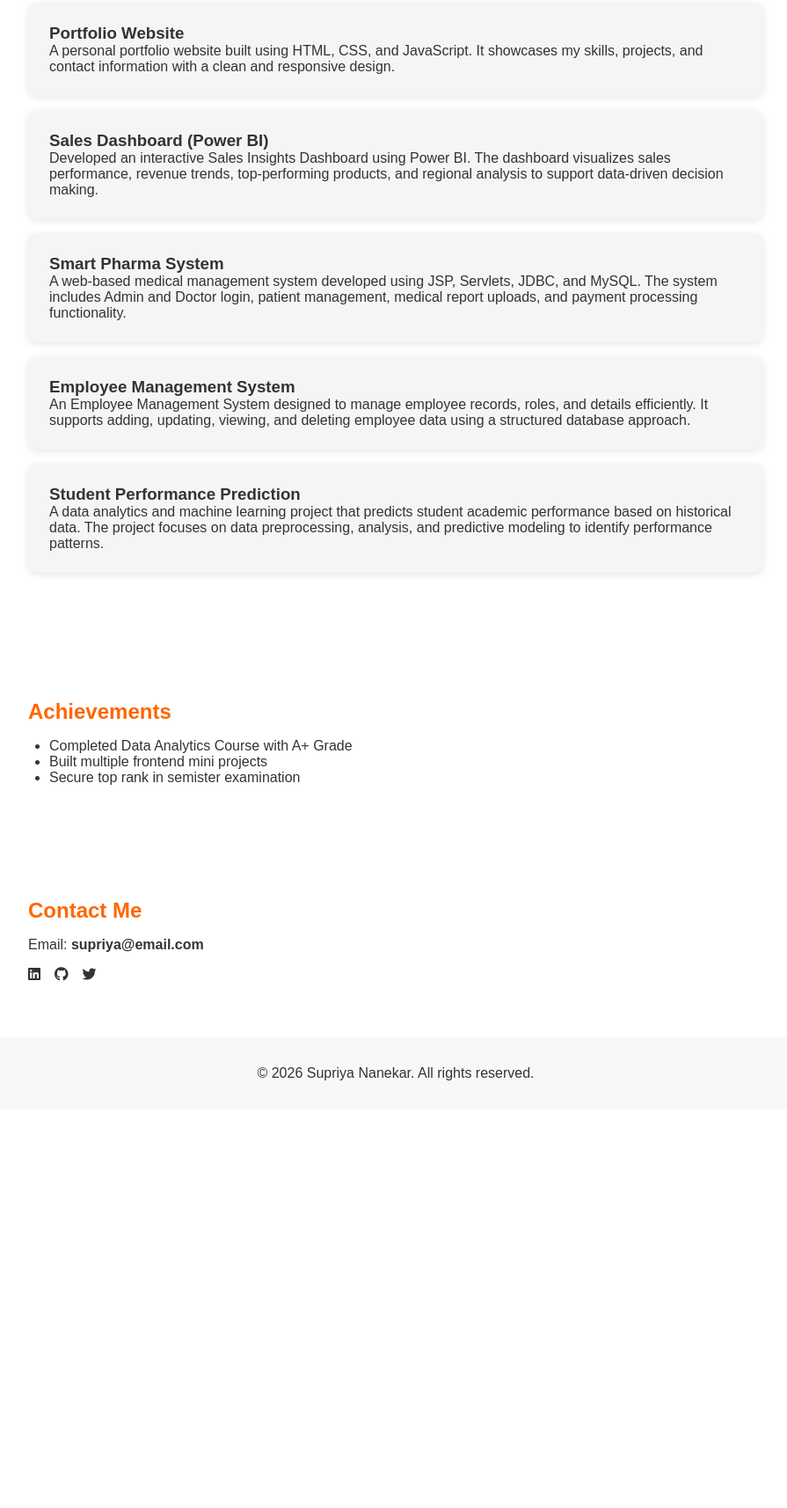
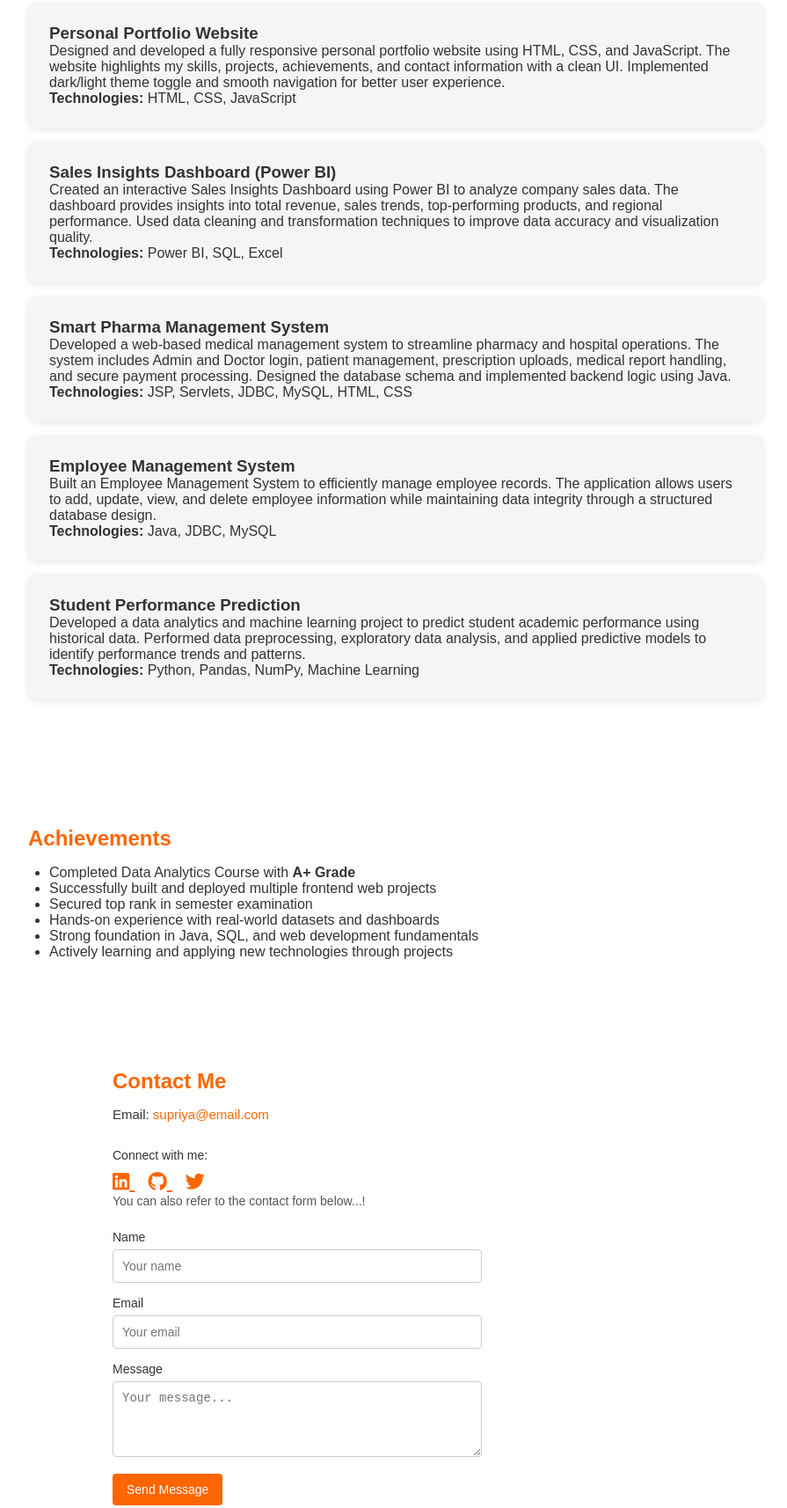
Before and after one commit to Nanekar123/frontend-portfolio, a plain HTML site: page index.html in a window 1280 px wide. Shown: the part 559-2273 px from the top of the page at 88% size, without its empty margins (190-1085 px from the left). Before the commit the page ends 1820 px from the top, so only its background shows below. Drawn offline with Linux system fonts and the light colour scheme.

Commit message:
Updated contact form and social links with orange theme

```diff
--- a/index.html
+++ b/index.html
@@ -39,9 +39,11 @@
                 Frontend Developer | Learner | Problem Solver
             </p>
             <p>
-                I am a passionate learner exploring web development.
-                I enjoy creating simple and user-friendly websites using
-                HTML, CSS, and JavaScript.
+                I am a passionate learner and aspiring web developer currently pursuing my Master of Computer Applications (MCA)
+                at Pimpri Chinchwad University. I enjoy building clean, simple, and user-friendly websites using HTML, CSS, and JavaScript.
+                Along with web development, I am skilled in Java, SQL, and Data Analysis, and I continuously work on improving my technical
+                and problem-solving abilities. I am highly motivated to learn new technologies and aim to grow as a versatile IT professional
+                 by creating meaningful, real-world solutions.
             </p>
         </div>
     </div>
@@ -53,74 +55,116 @@
     <h2>Projects</h2>
 
     <div class="project-card">
-        <h3>Portfolio Website</h3>
+        <h3>Personal Portfolio Website</h3>
         <p>
-            A personal portfolio website built using HTML, CSS, and JavaScript.
-            It showcases my skills, projects, and contact information with a
-            clean and responsive design.
+            Designed and developed a fully responsive personal portfolio website
+            using HTML, CSS, and JavaScript. The website highlights my skills,
+            projects, achievements, and contact information with a clean UI.
+            Implemented dark/light theme toggle and smooth navigation for
+            better user experience.
         </p>
+        <p><strong>Technologies:</strong> HTML, CSS, JavaScript</p>
     </div>
 
     <div class="project-card">
-        <h3>Sales Dashboard (Power BI)</h3>
+        <h3>Sales Insights Dashboard (Power BI)</h3>
         <p>
-            Developed an interactive Sales Insights Dashboard using Power BI.
-            The dashboard visualizes sales performance, revenue trends,
-            top-performing products, and regional analysis to support
-            data-driven decision making.
+            Created an interactive Sales Insights Dashboard using Power BI to
+            analyze company sales data. The dashboard provides insights into
+            total revenue, sales trends, top-performing products, and regional
+            performance. Used data cleaning and transformation techniques to
+            improve data accuracy and visualization quality.
         </p>
+        <p><strong>Technologies:</strong> Power BI, SQL, Excel</p>
     </div>
 
     <div class="project-card">
-        <h3>Smart Pharma System</h3>
+        <h3>Smart Pharma Management System</h3>
         <p>
-            A web-based medical management system developed using JSP, Servlets,
-            JDBC, and MySQL. The system includes Admin and Doctor login,
-            patient management, medical report uploads, and payment processing
-            functionality.
+            Developed a web-based medical management system to streamline
+            pharmacy and hospital operations. The system includes Admin and
+            Doctor login, patient management, prescription uploads, medical
+            report handling, and secure payment processing. Designed the
+            database schema and implemented backend logic using Java.
         </p>
+        <p><strong>Technologies:</strong> JSP, Servlets, JDBC, MySQL, HTML, CSS</p>
     </div>
 
     <div class="project-card">
         <h3>Employee Management System</h3>
         <p>
-            An Employee Management System designed to manage employee records,
-            roles, and details efficiently. It supports adding, updating,
-            viewing, and deleting employee data using a structured database
-            approach.
+            Built an Employee Management System to efficiently manage employee
+            records. The application allows users to add, update, view, and
+            delete employee information while maintaining data integrity
+            through a structured database design.
         </p>
+        <p><strong>Technologies:</strong> Java, JDBC, MySQL</p>
     </div>
 
     <div class="project-card">
         <h3>Student Performance Prediction</h3>
         <p>
-            A data analytics and machine learning project that predicts student
-            academic performance based on historical data. The project focuses
-            on data preprocessing, analysis, and predictive modeling to identify
-            performance patterns.
+            Developed a data analytics and machine learning project to predict
+            student academic performance using historical data. Performed data
+            preprocessing, exploratory data analysis, and applied predictive
+            models to identify performance trends and patterns.
         </p>
+        <p><strong>Technologies:</strong> Python, Pandas, NumPy, Machine Learning</p>
     </div>
 </section>
-<!-- Achievements -->
+
 <section id="achievements">
     <h2>Achievements</h2>
     <ul>
-        <li>Completed Data Analytics Course with A+ Grade</li>
-        <li>Built multiple frontend mini projects</li>
-        <li>Secure top rank in semister examination</li>
+        <li>Completed Data Analytics Course with <strong>A+ Grade</strong></li>
+        <li>Successfully built and deployed multiple frontend web projects</li>
+        <li>Secured top rank in semester examination</li>
+        <li>Hands-on experience with real-world datasets and dashboards</li>
+        <li>Strong foundation in Java, SQL, and web development fundamentals</li>
+        <li>Actively learning and applying new technologies through projects</li>
     </ul>
 </section>
 <!-- Contact -->
-<section id="contact">
+<section id="contact" class="contact-section">
     <h2>Contact Me</h2>
-    <p>Email: <strong>supriya@email.com</strong></p>
 
-    <div class="social-links">
-        <a href="#"><i class="fab fa-linkedin"></i></a>
-        <a href="#"><i class="fab fa-github"></i></a>
-        <a href="#"><i class="fab fa-twitter"></i></a>
+    <p class="contact-email">
+        Email: <a href="mailto:supriya@email.com">supriya@email.com</a>
+    </p>
+    <div class="social-connect">
+    <p>Connect with me:</p>
+    <div class="social-icons">
+        <a href="https://www.linkedin.com/in/your-linkedin-username" target="_blank">
+            <i class="fab fa-linkedin"></i>
+        </a>
+        <a href="https://github.com/your-github-username" target="_blank">
+            <i class="fab fa-github"></i>
+        </a>
+        <a href="https://twitter.com/your-twitter-username" target="_blank">
+            <i class="fab fa-twitter"></i>
+        </a>
     </div>
+</div>
+
+
+    <p class="contact-note">
+        You can also refer to the contact form below...!
+    </p>
+
+    <form class="contact-form">
+        <label>Name</label>
+        <input type="text" placeholder="Your name" required>
+
+        <label>Email</label>
+        <input type="email" placeholder="Your email" required>
+
+        <label>Message</label>
+        <textarea rows="4" placeholder="Your message..." required></textarea>
+
+        <button type="submit">Send Message</button>
+    </form>
 </section>
+
 <footer>
     <p>© 2026 Supriya Nanekar. All rights reserved.</p>
 </footer>
--- a/style.css
+++ b/style.css
@@ -181,3 +181,101 @@ body.dark-theme footer {
 .about-text {
     max-width: 500px;
 }
+/* ---------- Contact Section ---------- */
+.contact-section {
+    padding: 60px 10%;
+    background: #ffffff;
+}
+
+.contact-section h2 {
+    color: #ff6600;
+    margin-bottom: 15px;
+}
+
+.contact-email {
+    font-size: 15px;
+    margin-bottom: 10px;
+}
+
+.contact-email a {
+    color: #ff6600;
+    text-decoration: none;
+    font-weight: 500;
+}
+
+.contact-note {
+    margin-bottom: 25px;
+    font-size: 14px;
+    color: #555;
+}
+
+/* ---------- Form ---------- */
+.contact-form {
+    max-width: 420px;
+}
+
+.contact-form label {
+    display: block;
+    font-size: 14px;
+    margin-bottom: 6px;
+    color: #333;
+}
+
+.contact-form input,
+.contact-form textarea {
+    width: 100%;
+    padding: 10px;
+    margin-bottom: 15px;
+    border-radius: 4px;
+    border: 1px solid #ccc;
+    font-size: 14px;
+}
+
+.contact-form input:focus,
+.contact-form textarea:focus {
+    outline: none;
+    border-color: #ff6600;
+}
+
+.contact-form button {
+    background: #ff6600;
+    color: #fff;
+    padding: 10px 16px;
+    border: none;
+    border-radius: 4px;
+    font-size: 14px;
+    cursor: pointer;
+}
+
+.contact-form button:hover {
+    background: #ff6600;
+}
+
+/* ---------- Mobile ---------- */
+@media (max-width: 600px) {
+    .contact-section {
+        padding: 40px 5%;
+    }
+}
+/* ---------- Social Media ---------- */
+.social-connect {
+    margin-top: 30px;
+}
+
+.social-connect p {
+    font-size: 14px;
+    color: #333;
+    margin-bottom: 10px;
+}
+
+.social-icons a {
+    font-size: 22px;
+    margin-right: 15px;
+    color: #ff6600;
+    transition: transform 0.3s ease, color 0.3s ease;
+}
+
+.social-icons a:hover {
+    transform: scale(1.2);
+    color: #ff6600;
+}
```
Also changed, not shown: script.js (line endings or trailing spaces).
